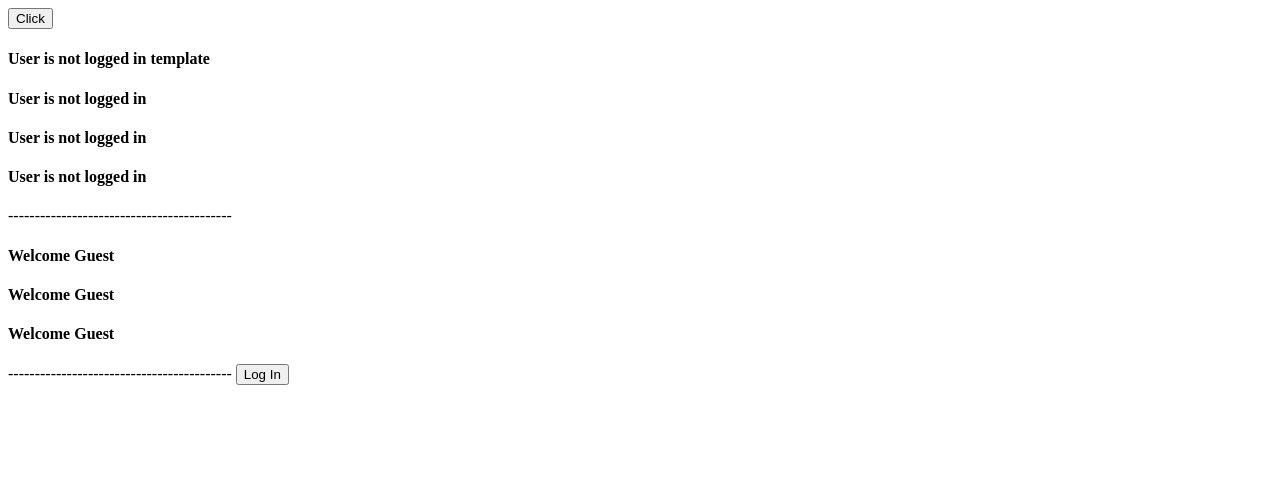
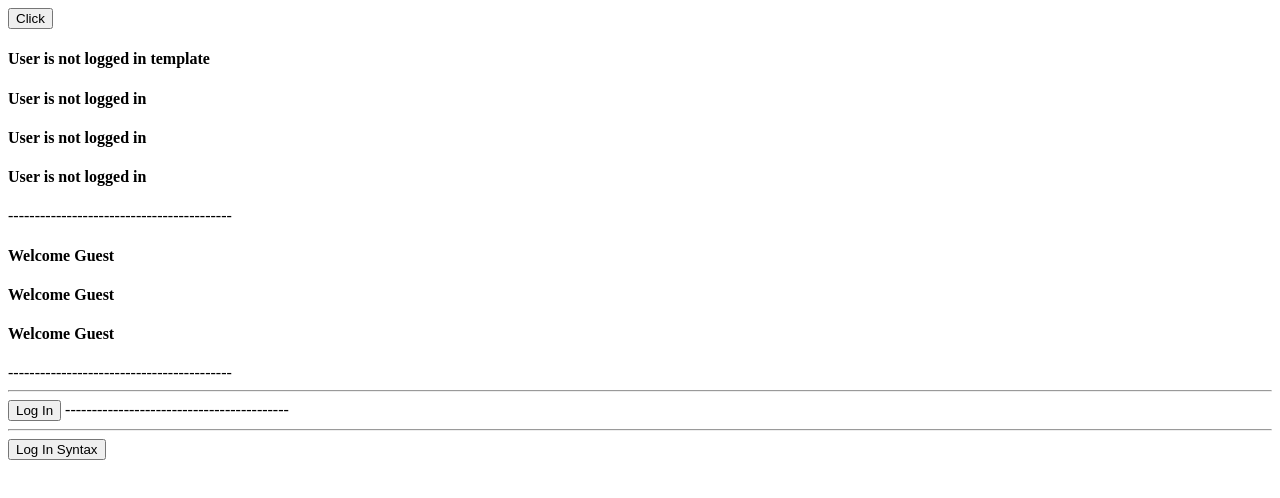
Before and after one commit to seeyassine/Angular-Learn, an Angular app: page / in a window 1280 px wide. Shown: the top 498 px of the page. Built offline with nearby package versions, Linux system fonts and the light colour scheme.

Commit message:
61: If number condition 2 new syntax

```diff
--- a/src/app/components/directives/directives.component.html
+++ b/src/app/components/directives/directives.component.html
@@ -55,10 +55,19 @@
     <h4>Welcome Guest</h4>
 }
 
-------------------------------------------
+------------------------------------------ <hr>
 
 <!-- if directive with number Values -->
 
    <button (click)="countLoginAttempts()" *ngIf="loginCount < 3 ">Log In</button>
 
    <h4 *ngIf="loginCount >= 3">Exceeded 3 login Attempts, Try Again Later</h4>
+
+------------------------------------------ <hr>
+
+@if (loginCount < 3) {
+    <button (click)="countLoginAttempts()">Log In Syntax</button>
+}
+@if (loginCount >= 3) {
+    <h4>Exceeded 3 login Attempts, Try Again Later</h4>
+}
```
